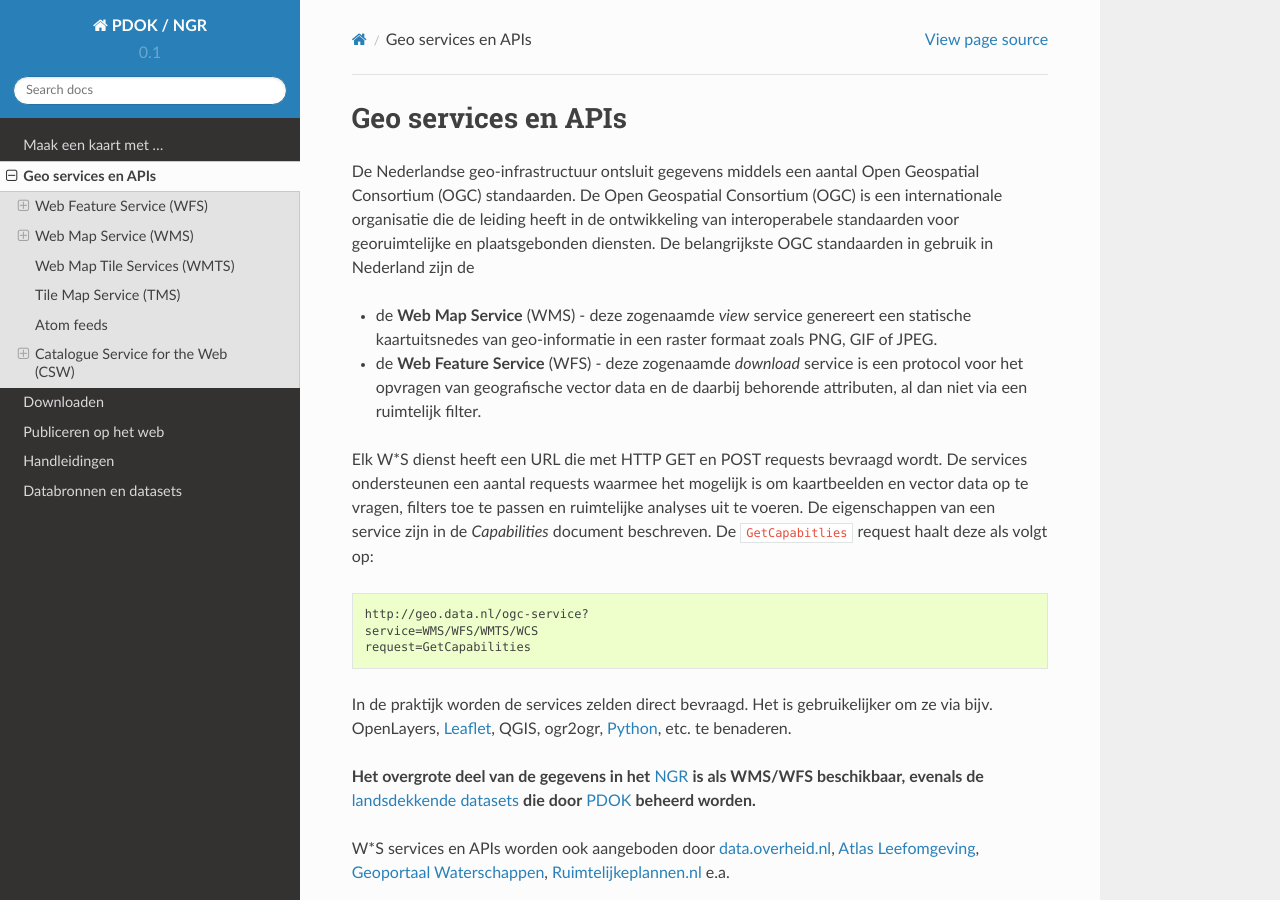
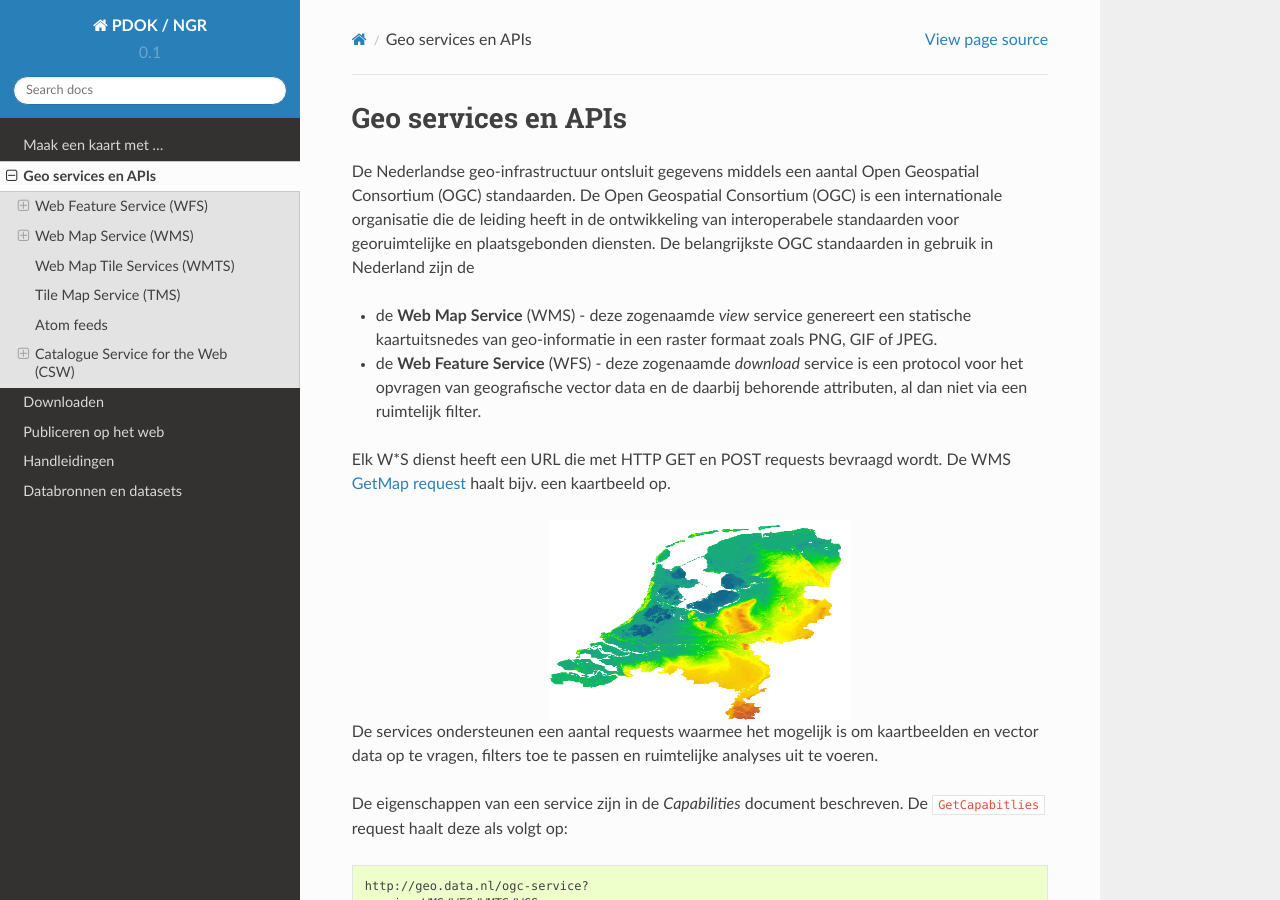
Before and after one commit to LivericA/PDOK, a Sphinx documentation site: the page built from docs/services.rst, in a window 1280 px wide and 900 px high. Built offline with Sphinx 7.4.7 and the Read the Docs theme 2.0.0, drawn with Linux system fonts in a browser that asks for light colours.

Commit message:
add image near top of page

```diff
--- a/docs/services.rst
+++ b/docs/services.rst
@@ -9,7 +9,16 @@ De Nederlandse geo-infrastructuur ontsluit gegevens middels een aantal Open Geos
 - de **Web Map Service** (WMS) - deze zogenaamde *view* service genereert een statische kaartuitsnedes van geo-informatie in een raster formaat zoals PNG, GIF of JPEG.
 - de **Web Feature Service** (WFS) - deze zogenaamde *download* service is een protocol voor het opvragen van geografische vector data en de daarbij behorende attributen, al dan niet via een ruimtelijk filter.
 
-Elk W*S dienst heeft een URL die met HTTP GET en POST requests bevraagd wordt. De services ondersteunen een aantal requests waarmee het mogelijk is om kaartbeelden en vector data op te vragen, filters toe te passen en ruimtelijke analyses uit te voeren. De eigenschappen van een service zijn in de *Capabilities* document beschreven. De ``GetCapabitlies`` request haalt deze als volgt op::
+Elk W*S dienst heeft een URL die met HTTP GET en POST requests bevraagd wordt. De WMS `GetMap request <http://geodata.nationaalgeoregister.nl/ahn2/wms?service=wms&request=getmap&layers=ahn2_5m&bbox=13014,306243,286599,623492&width=400&height=500&format=image/png&srs=EPSG:28992>`_ haalt bijv. een kaartbeeld op.
+
+.. image:: images/ahn2.png
+    :height: 200
+    :width: 300
+    :align: center
+
+De services ondersteunen een aantal requests waarmee het mogelijk is om kaartbeelden en vector data op te vragen, filters toe te passen en ruimtelijke analyses uit te voeren.
+
+De eigenschappen van een service zijn in de *Capabilities* document beschreven. De ``GetCapabitlies`` request haalt deze als volgt op::
 
     http://geo.data.nl/ogc-service?
     service=WMS/WFS/WMTS/WCS
```
